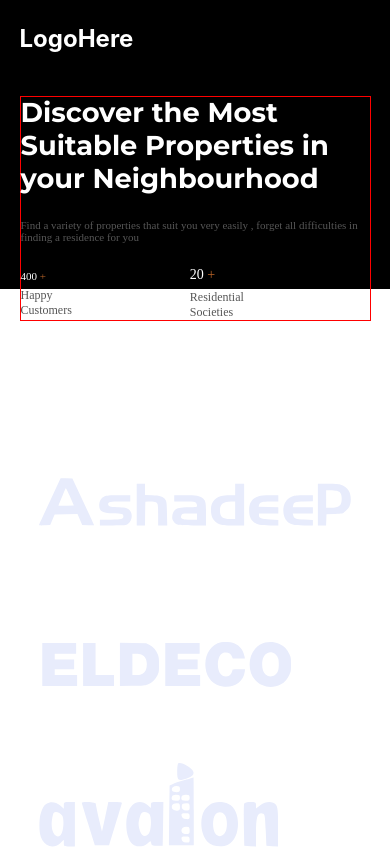
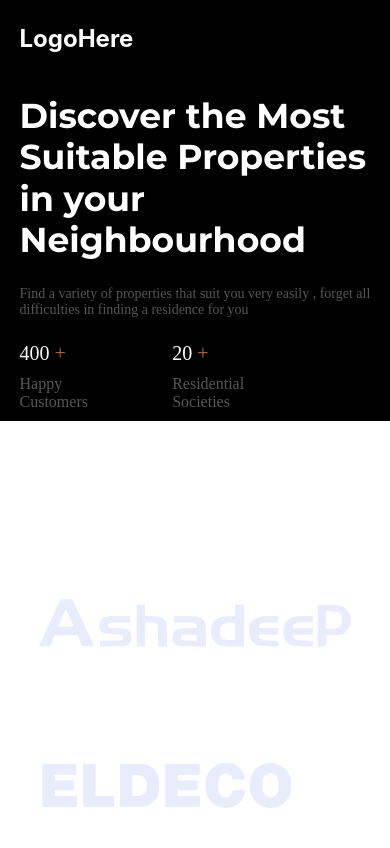
Before and after one commit to JatinYdav/PropertyCloud, a React (Create React App) app: page / in a window 390 px wide. Shown: the top 848 px of the page. Built offline with nearby package versions, Linux system fonts and the light colour scheme; a web font is replaced by a local one.

Commit message:
Fixing Lander Mobile Version Stage-1

```diff
--- a/src/Styles/LandingPage.css
+++ b/src/Styles/LandingPage.css
@@ -129,32 +129,42 @@
 }
 
 @media screen and (max-width: 767px) {
-  .herosection{
+
+  .lander{
+    padding-bottom: 2em;
+    background-image: linear-gradient(black 95%, white 90%);
+  }
+
+  .herosection {
     width: 90%;
-    border: 1px solid red;
+
     margin-top: 6em;
   }
-  .heroinfo{
+  .heroinfo {
     width: 100%;
     margin-top: 0;
     gap: 1.5em;
   }
 
+  .heroinfo h1{
+    font-size: 34.551px;
+
+  }
+
+  .heroinfo h2 {
+    width: 100%;
+    font-size: 14px;
+  }
+
+  .box1 h2,
+  .box2 h2 {
+    font-size: 20px;
+  }
+  .box1 h3,
+  .box2 h3 {
+    font-size: 16px;
+  }
   .heroimgcontainer {
     display: none;
   }
-  .heroinfo h1 {
-    font-size: 27.295px;
-  }
-  .heroinfo h2{
-    width: 100%;
-    font-size: 11px;
-  }
-
-  .box1 h3,.box2 h2{
-    font-size: 14px;
-  }
-  .box1 h3,.box2 h3{
-    font-size: 12px;
-  }
 }
```
